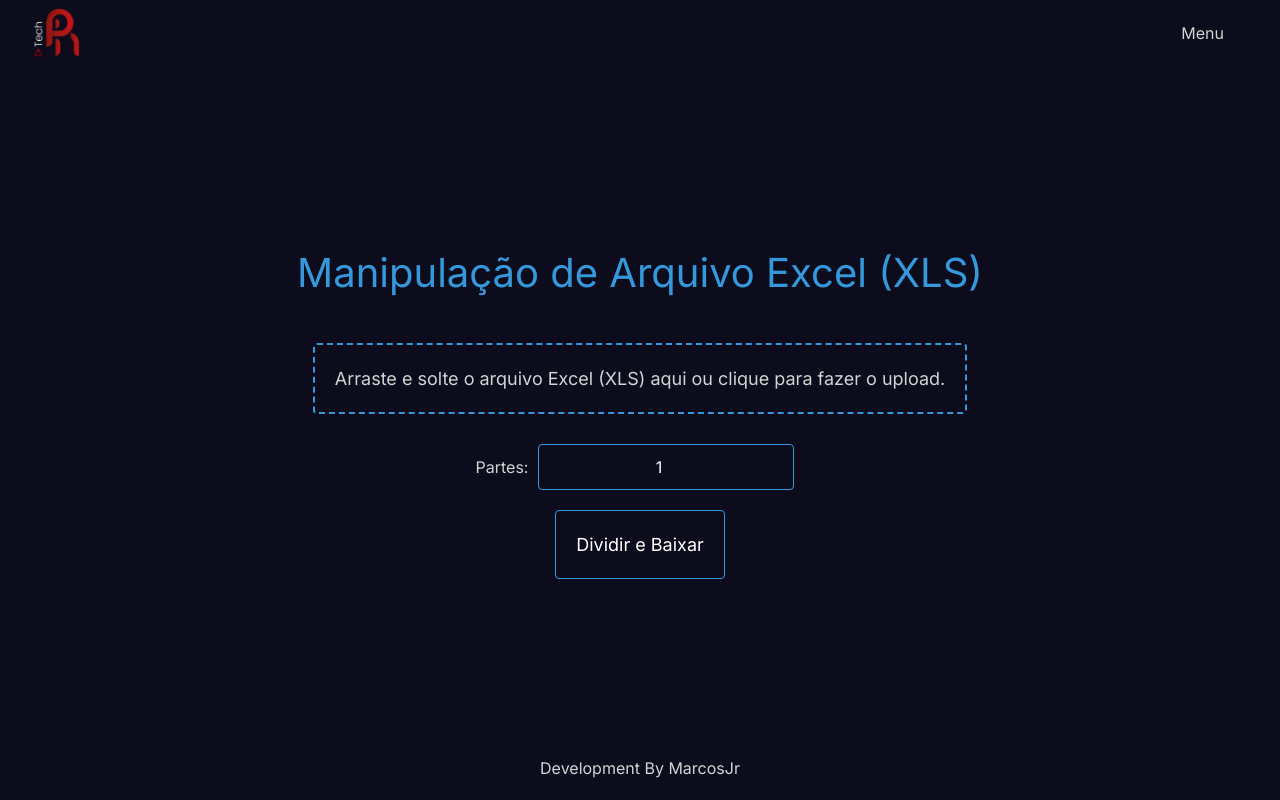
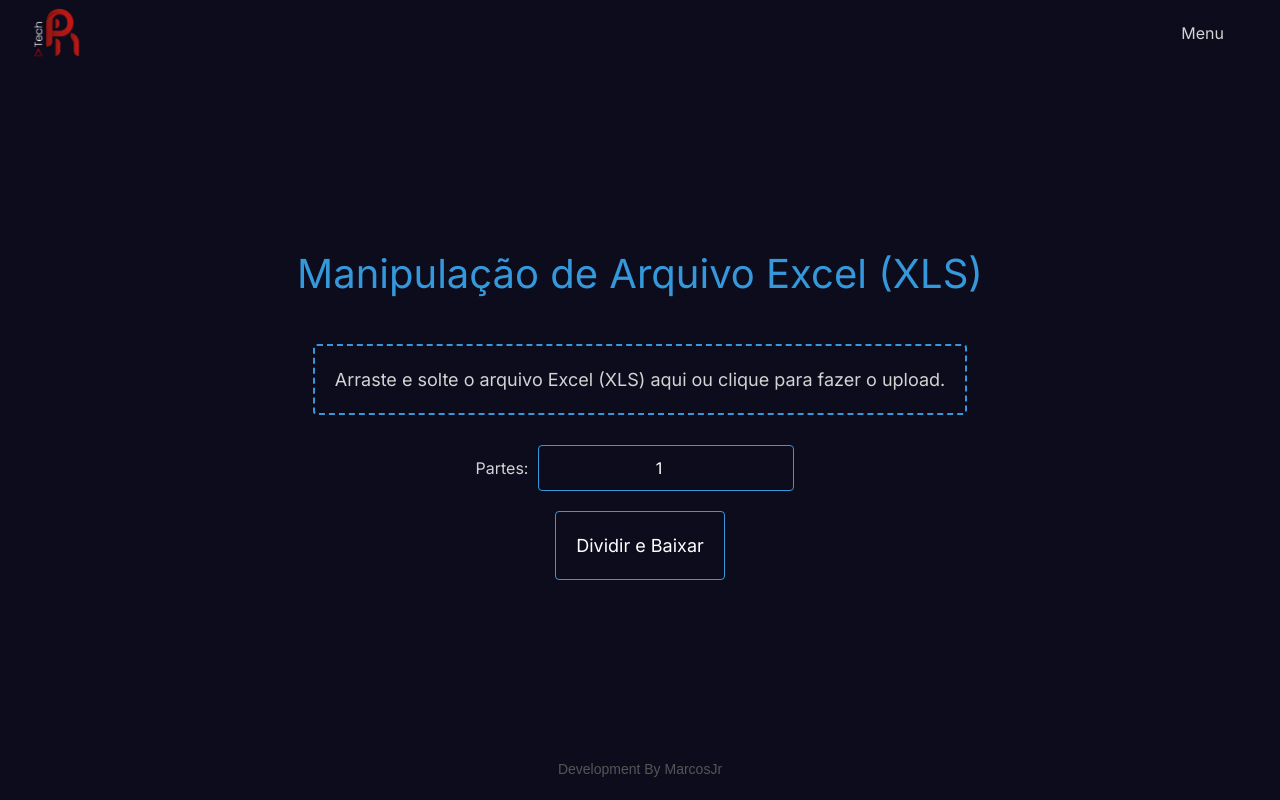
Before and after one commit to programingspaceT-801/CSV---Diviser, a Next.js app in the folder my-csv-app/: page / in a window 1280 px wide. Built offline with nearby package versions, Linux system fonts and the light colour scheme.

Commit message:
style: footer

```diff
--- a/my-csv-app/app/page.tsx
+++ b/my-csv-app/app/page.tsx
@@ -46,7 +46,10 @@ const buttonStyle: React.CSSProperties = {
 const footerStyle: React.CSSProperties = {
   textAlign: 'center',
   alignContent: 'flex-end',
-  marginBottom: '20px'
+  marginBottom: '20px',
+  fontFamily: 'Arial, sans-serif',
+  fontSize: '14px',
+  color: '#555',
 };
 
 // ... (importações e estilos anteriores)
@@ -139,7 +142,7 @@ export default function Home() {
         </button>
       </div>
       <footer style={footerStyle}>
-        <p>Development By MarcosJr</p>
+        <a href="https://github.com/MarcosT-800">Development By MarcosJr</a>
       </footer>
     </>
   );
```
